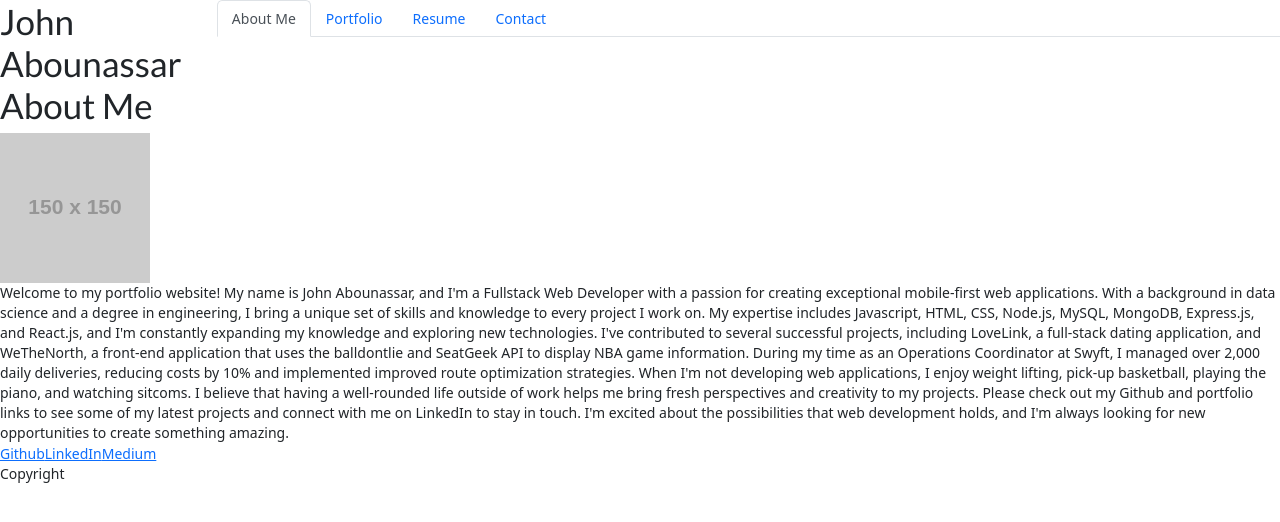
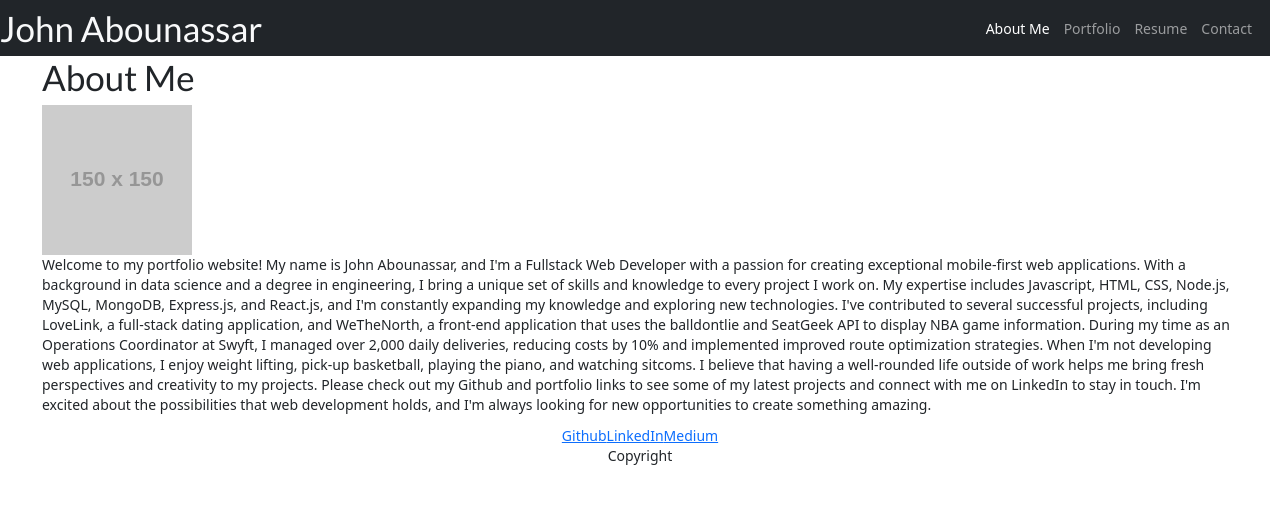
Before and after one commit to john-abou/react-portfolio, a React (Create React App) app: page / in a window 1280 px wide. Shown: the top 522 px of the page. Built offline with nearby package versions, Linux system fonts and the light colour scheme.

Commit message:
Feat: Styling -- added styling to the navbar, the footer, the About page.
About page requires further styling along with the footer.

```diff
--- a/public/index.html
+++ b/public/index.html
@@ -23,10 +23,17 @@
       work correctly both with client-side routing and a non-root public URL.
       Learn how to configure a non-root public URL by running `npm run build`.
     -->
+
+    <link
+      rel="stylesheet"
+      href="https://cdn.jsdelivr.net/npm/bootstrap@5.2.3/dist/css/bootstrap.min.css"
+      integrity="sha384-rbsA2VBKQhggwzxH7pPCaAqO46MgnOM80zW1RWuH61DGLwZJEdK2Kadq2F9CUG65"
+      crossorigin="anonymous"
+    />
+
     <title>React App</title>
   </head>
   <body>
-    <noscript>You need to enable JavaScript to run this app.</noscript>
     <div id="root"></div>
     <!--
       This HTML file is a template.
--- a/src/App.js
+++ b/src/App.js
@@ -27,7 +27,7 @@ export default function App() {
   };
 
   return (
-    <main>
+    <main className='h-100 w-100 d-inline-block'>
       <Navbar currentPage={ currentPage } hanglePageChange={ pageChange } />
       { renderPage() }
       <Footer />
--- a/src/components/Footer.js
+++ b/src/components/Footer.js
@@ -2,13 +2,13 @@ import React from 'react';
 
 export default function Footer() {
   return (
-  <footer mx-auto my-auto>
+  <footer className="d-flex flex-column justify-content-center align-items-center" style={ {"height": "60px"} }>
     <div className='links'>
       <a href="https://github.com/john-abou">Github</a>
       <a href="https://www.linkedin.com/in/john-abounassar/">LinkedIn</a>
       <a href='https://medium.com/@abounassar.john'>Medium</a>
     </div>
-    <p>
+    <p className='d-block'>
       Copyright
     </p>
   </footer>
--- a/src/components/Navbar.js
+++ b/src/components/Navbar.js
@@ -2,17 +2,17 @@ import React from "react";
 
 export default function Navbar({ currentPage, hanglePageChange }) {
   return (
-    <nav className="row">
+    <nav className="row w-100 navbar navbar-dark bg-dark">
 
-      <div className="col-2">
+      <div className="col-4 text-light">
         <h1>John Abounassar</h1>
       </div>
 
-      <div className="col-10">
+      <div className="col-8">
 
-        <ul className="nav nav-tabs">
+        <ul className="navbar-nav d-flex flex-row justify-content-end">
 
-          <li className='nav-item'>
+          <li className='nav-item mx-2'>
             <a
               href="#about"
               onClick={() => hanglePageChange('About')}
@@ -21,16 +21,16 @@ export default function Navbar({ currentPage, hanglePageChange }) {
                 About Me
             </a>
           </li>
-          <li className='nav-item'>
+          <li className='nav-item mx-2'>
             <a
               href="#portfolio"
               onClick={() => hanglePageChange('Portfolio')}
-              className={ currentPage === 'Contact' ? 'nav-link active' : 'nav-link'}
+              className={ currentPage === 'Portfolio' ? 'nav-link active' : 'nav-link'}
             >
                 Portfolio
             </a>
           </li>
-          <li className='nav-item'>
+          <li className='nav-item mx-2'>
             <a
               href="#resume"
               onClick={() => hanglePageChange('Resume')}
@@ -39,7 +39,7 @@ export default function Navbar({ currentPage, hanglePageChange }) {
                 Resume
             </a>
           </li>
-          <li className='nav-item'>
+          <li className='nav-item mx-2'>
             <a
               href="#contact"
               onClick={() => hanglePageChange('Contact')}
@@ -50,9 +50,7 @@ export default function Navbar({ currentPage, hanglePageChange }) {
           </li>
 
         </ul>
-
       </div>
-
     </nav>
   );
 }
--- a/src/components/pages/About.js
+++ b/src/components/pages/About.js
@@ -2,7 +2,7 @@ import React from 'react';
 
 export default function About() {
   return (
-    <section id="About">
+    <section id="About" className='mx-5'>
       <h1>About Me</h1>
       <img src="https://via.placeholder.com/150" alt="My face" />
       <p>
```
